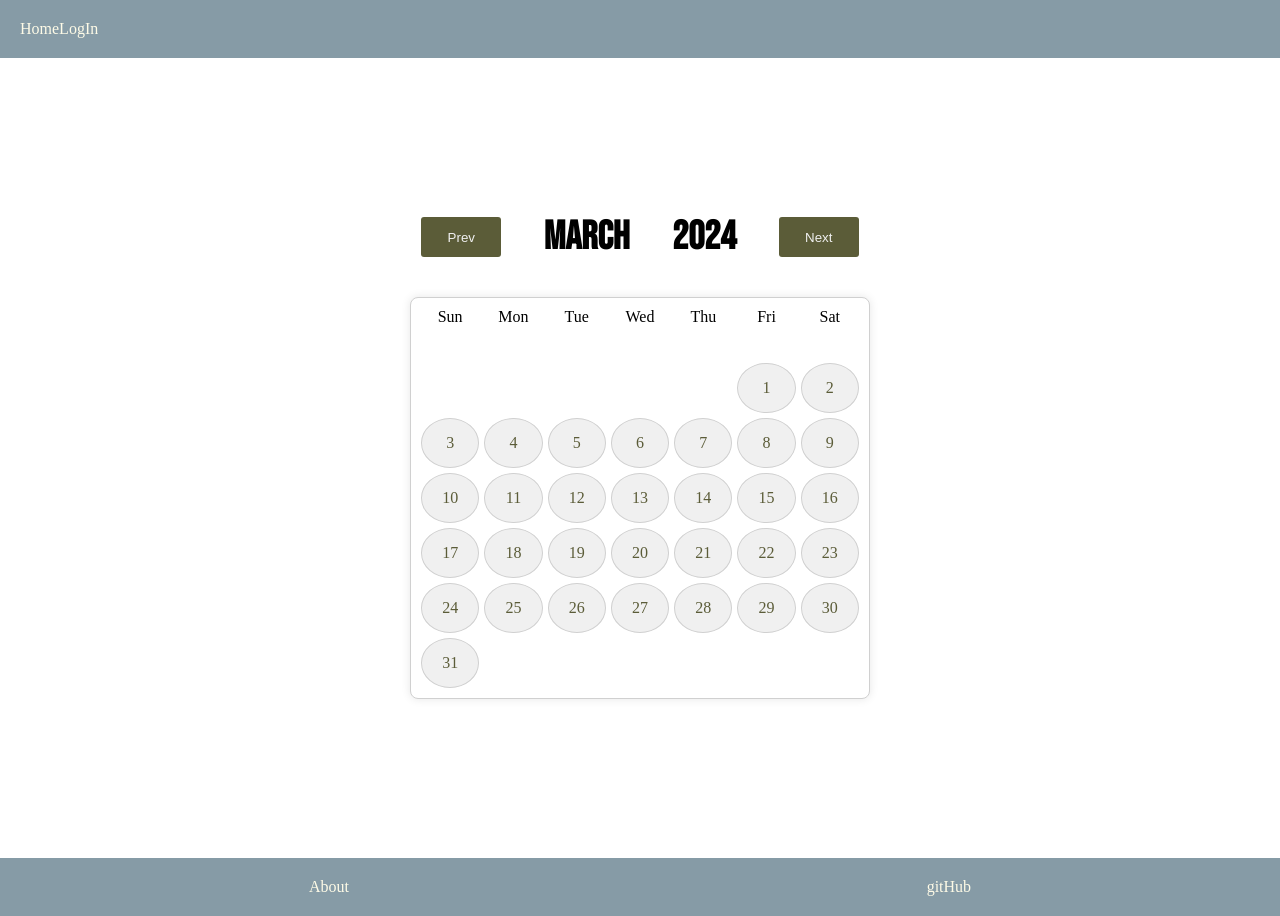
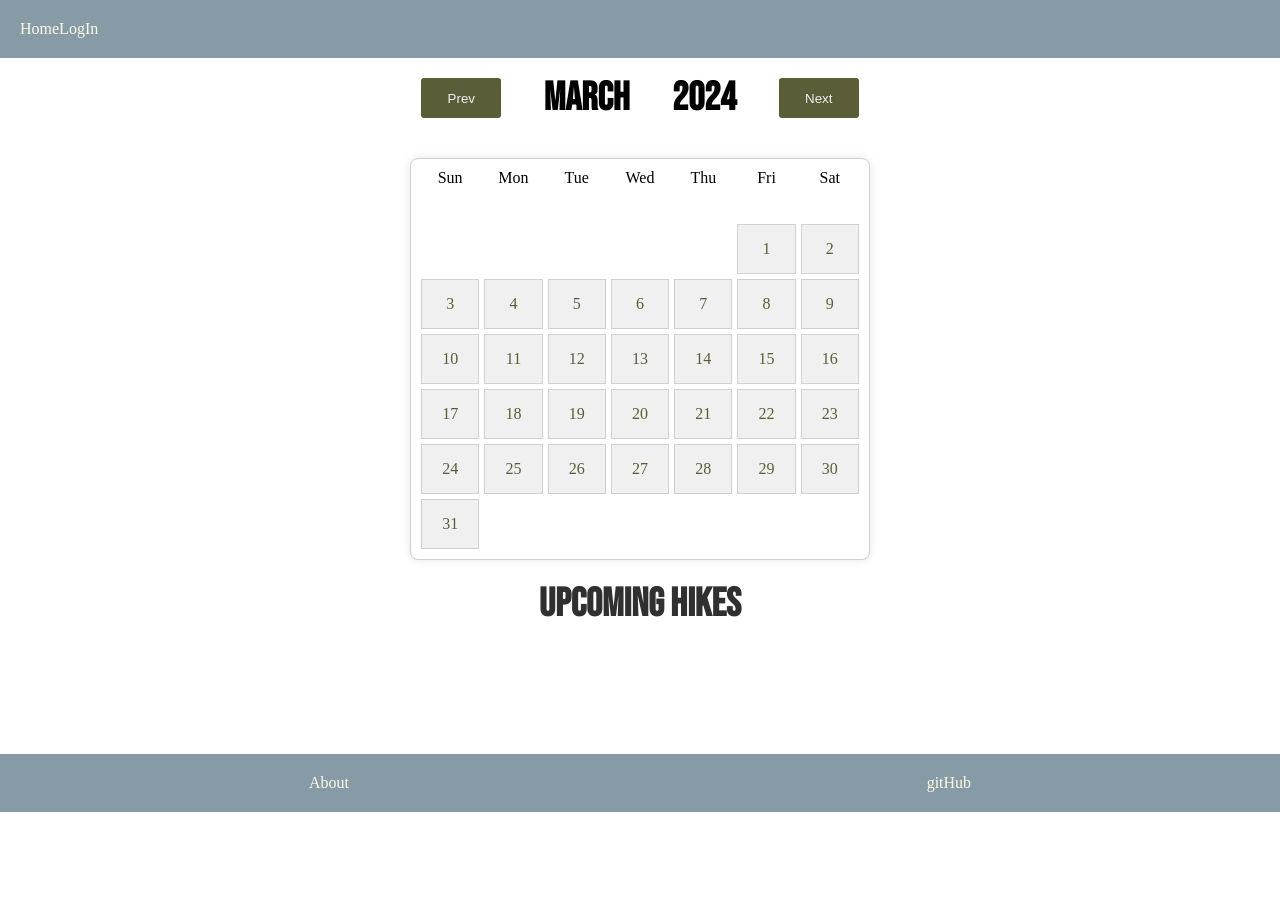
Before and after one commit to BarbaraLan/iron-Hikers-appClient, a React (Vite) app: page /join-hike in a window 1280 px wide. After the commit the page ends 812 px from the top, so only its background shows below. Built offline with nearby package versions, Linux system fonts and the light colour scheme; no server answers.

Commit message:
Add dayHikes page with temp content

```diff
--- a/src/App.jsx
+++ b/src/App.jsx
@@ -16,6 +16,8 @@ import JoinHikePage from "./pages/JoinHikePage";
 
 import RoutesPage from "./pages/RoutesPage";
 import CreateRoutePage from "./pages/CreateRoutePage";
+
+import DayHikesPage from "./pages/DayHikesPage"
 
 function App() {
   return (
@@ -36,6 +38,7 @@ function App() {
         <Route path="/routes" element={<RoutesPage />} />
         <Route path="/routes/:create" element={<CreateRoutePage />} />
 
+        <Route path="/day/:date" element={<DayHikesPage />}/>
       </Routes>
 
       <Footer />
--- /dev/null
+++ b/src/Pages/DayHikesPage.jsx
@@ -0,0 +1,17 @@
+import axios from "axios";
+import { useState } from "react";
+
+function DayHikesPage() {
+    const [dayHikes, setDayHikes]=useState([]);
+
+    return(
+        <>
+            <div>HIKE CARD GOES HERE</div>
+            <div>HIKE CARD GOES HERE</div>
+            <div>HIKE CARD GOES HERE</div>
+            <div>HIKE CARD GOES HERE</div>
+        </>
+    )
+}
+
+export default DayHikesPage;
--- a/src/Pages/JoinHikePage.jsx
+++ b/src/Pages/JoinHikePage.jsx
@@ -1,10 +1,12 @@
 import Calendar from '../components/Calendar';
+import UpcomingHikes from '../components/UpcomingHikes';
 import "../style/JoinHikePage.css";
 
 function JoinHikePage() {
     return(
         <div id="container-dashboard">
             <Calendar/>
+            <UpcomingHikes/>
         </div>
     )
 }
--- a/src/components/Calendar.jsx
+++ b/src/components/Calendar.jsx
@@ -1,5 +1,6 @@
 import "../style/Calendar.css";
 import { useState, useEffect } from "react";
+import { Link } from "react-router-dom";
 import axios from "axios";
 
 function Calendar() {
@@ -82,9 +83,11 @@ function Calendar() {
 
         {/* DAY CELLS */}
         {days.map((day) => (
-          <div key={day} className="day">
+          <Link key={day} to={`/day/${formatDate(day)}`}>
+          <div className={(formatDate(day)===(formatDate(today))? "day day-current" : "day")}>
             {day}
           </div>
+          </Link>
         ))}
       </div>
     </>
--- /dev/null
+++ b/src/components/UpcomingHikes.jsx
@@ -0,0 +1,18 @@
+import { useState } from "react";
+import axios from "axios";
+
+function UpcomingHikes() {
+    const [upcomingHikes, setUpcomingHikes] = useState([]);
+
+    const getUpcomingHikes = ()=>{
+
+    }
+
+    return(
+       <div id="container-upcoming-hikes">
+        <h2>Upcoming Hikes</h2>
+       </div>
+    )
+}
+
+export default UpcomingHikes;
--- a/src/pages/HomePage.jsx
+++ b/src/pages/HomePage.jsx
@@ -5,7 +5,7 @@ function HomePage() {
     return (
         <>
             <div className='home'>
-                <h2> Welcome to Iron Hikers </h2>
+                <h1> Welcome to Iron Hikers </h1>
                 <p className='introText'> To the best experience ever created </p>
             </div>
 
--- a/src/style/Calendar.css
+++ b/src/style/Calendar.css
@@ -26,7 +26,6 @@
       text-decoration: none;
       color: #5b5c38;
       height: 50px;
-      border-radius: 100%;
     }
 
     .day div {
--- a/src/style/HomePage.css
+++ b/src/style/HomePage.css
@@ -1,4 +1,4 @@
-h2 {
+h1 {
     display: flex;
     flex-direction: row;
     align-items: center;
@@ -7,6 +7,16 @@ h2 {
     font-size: 40px;
     padding-top: 200px;
     color: rgb(254, 251, 231);
+}
+
+h2 {
+    display: flex;
+    flex-direction: row;
+    align-items: center;
+    justify-content: center;
+    font-family: "Bebas Neue", sans-serif;
+    font-size: 40px;
+    color: #303030;
 }
 
 .home {
--- a/src/style/JoinHikePage.css
+++ b/src/style/JoinHikePage.css
@@ -1,8 +1,8 @@
 #container-dashboard{
     display: flex;
-    height: 100vh;
+    height: 87vh;
     width: 100vw;
     flex-direction: column;
-    justify-content: center;
+    justify-content: flex-start;
     align-items: center;
 }
```
